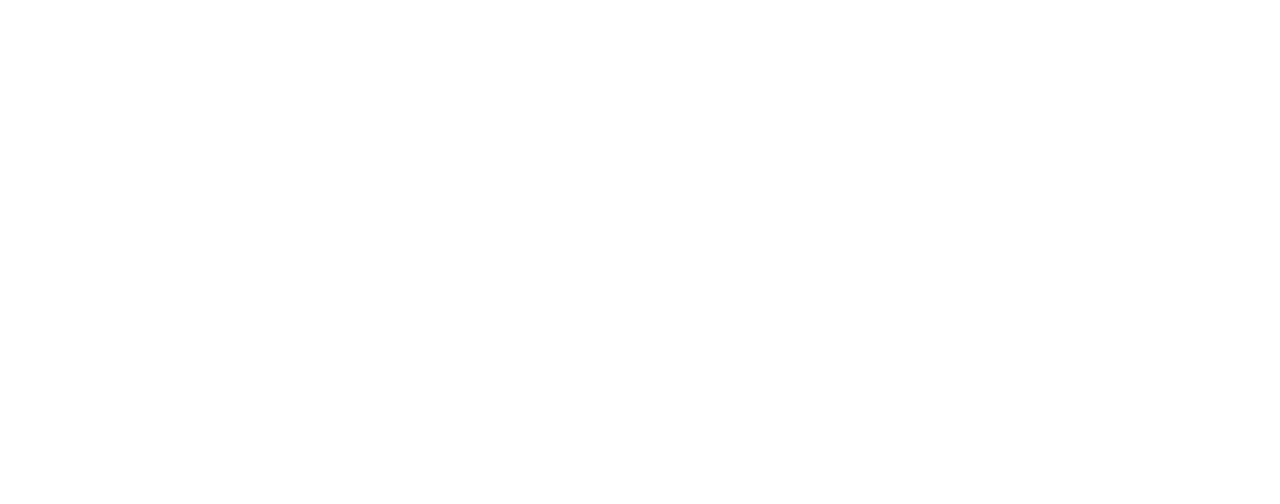
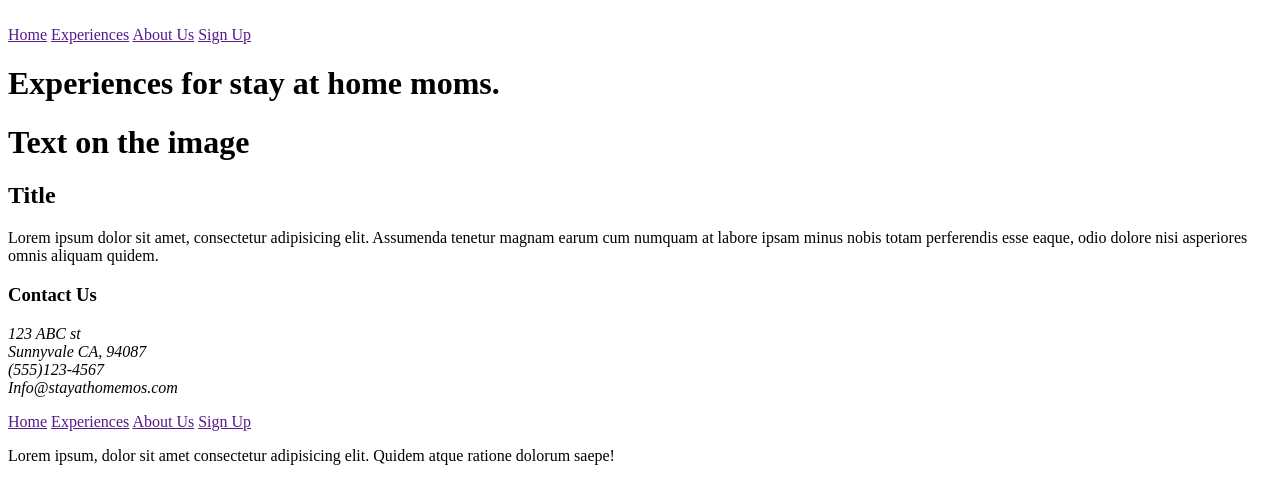
Before and after one commit to Pherpher089/build-aToz-UI-2, a plain HTML site: page index.html in a window 1280 px wide. Drawn offline with Linux system fonts and the light colour scheme.

Commit message:
Added in the rest of the base html structure for the index page

```diff
--- a/index.html
+++ b/index.html
@@ -7,6 +7,53 @@
 
     <body>
         <container>
+            <header>
+                <div class = 'nav-bar'>
+                    <img src="" alt="">
+                    <nav>
+                        <a href="">Home</a>
+                        <a href="">Experiences</a>
+                        <a href="">About Us</a>
+                        <a href="">Sign Up</a>
+                    </nav>
+                </div>
+
+                <div class = 'header-content'>
+                    <div class="login">
+                    </div>
+                    <h1 class="tagline">Experiences for stay at home moms.</h1>
+                </div>
+            </header>
+            <div class="about">
+                <div class = 'about-image'>
+                    <h1>Text on the image</h1>
+                </div>
+
+                <div class="about-content">
+                    <h2>Title</h2>
+                    <p>Lorem ipsum dolor sit amet, consectetur adipisicing elit. Assumenda tenetur magnam earum cum numquam at labore ipsam minus nobis totam perferendis esse eaque, odio dolore nisi asperiores omnis aliquam quidem.</p>
+                </div>
+            </div>
+
+            <div class="experiences">
+
+            </div>
+
+            <footer>
+                <h3>Contact Us</h3>
+                <address>
+                    <p>123 ABC st <br> Sunnyvale CA, 94087<br> (555)123-4567 <br>Info@stayathomemos.com</p>
+                </address>
+
+                <nav>
+                    <a href="">Home</a>
+                    <a href="">Experiences</a>
+                    <a href="">About Us</a>
+                    <a href="">Sign Up</a>
+                </nav>
+
+                <p class="copy-right">Lorem ipsum, dolor sit amet consectetur adipisicing elit. Quidem atque ratione dolorum saepe!</p>
+            </footer>
 
         </container>
     </body>
```
